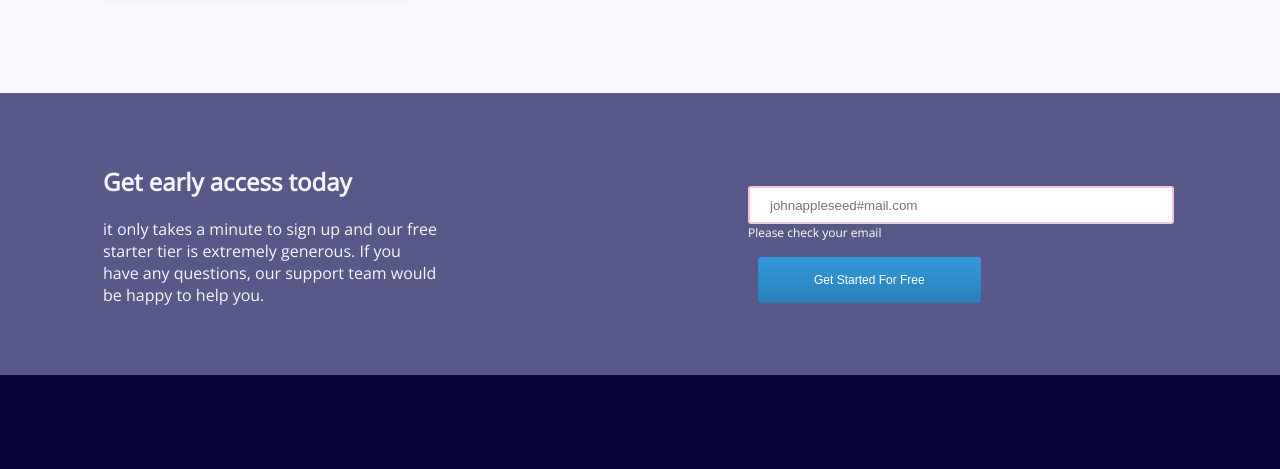
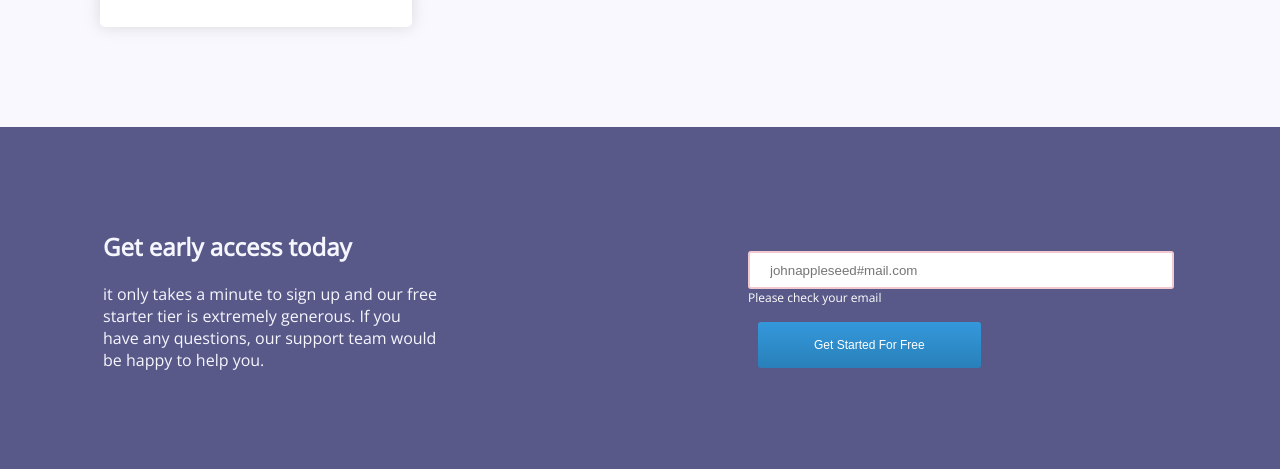
Before and after one commit to AkshayMankar30/Fylo-landing-page-with-two-column-layout, a plain HTML site: page index.html in a window 1280 px wide. Shown: the part 1598-2067 px from the top of the page. Drawn offline with nearby package versions, Linux system fonts and the light colour scheme.

Commit message:
Update styles.css

```diff
--- a/css/styles.css
+++ b/css/styles.css
@@ -2,7 +2,7 @@
 body{
     max-width: 1440px;
     min-width: 375px;
-    margin: auto;
+    margin: 3.4rem auto;
     padding:0;
 
 
@@ -147,7 +147,7 @@ h1{
   .middle-container{
       color: hsl(240, 75%, 98%);
       background: hsl(238, 22%, 44%);
-      padding: 3.1rem 6.25rem;
+      padding: 5rem 6.25rem;
   }
   .middle-container input{
     height: 2rem;
```
